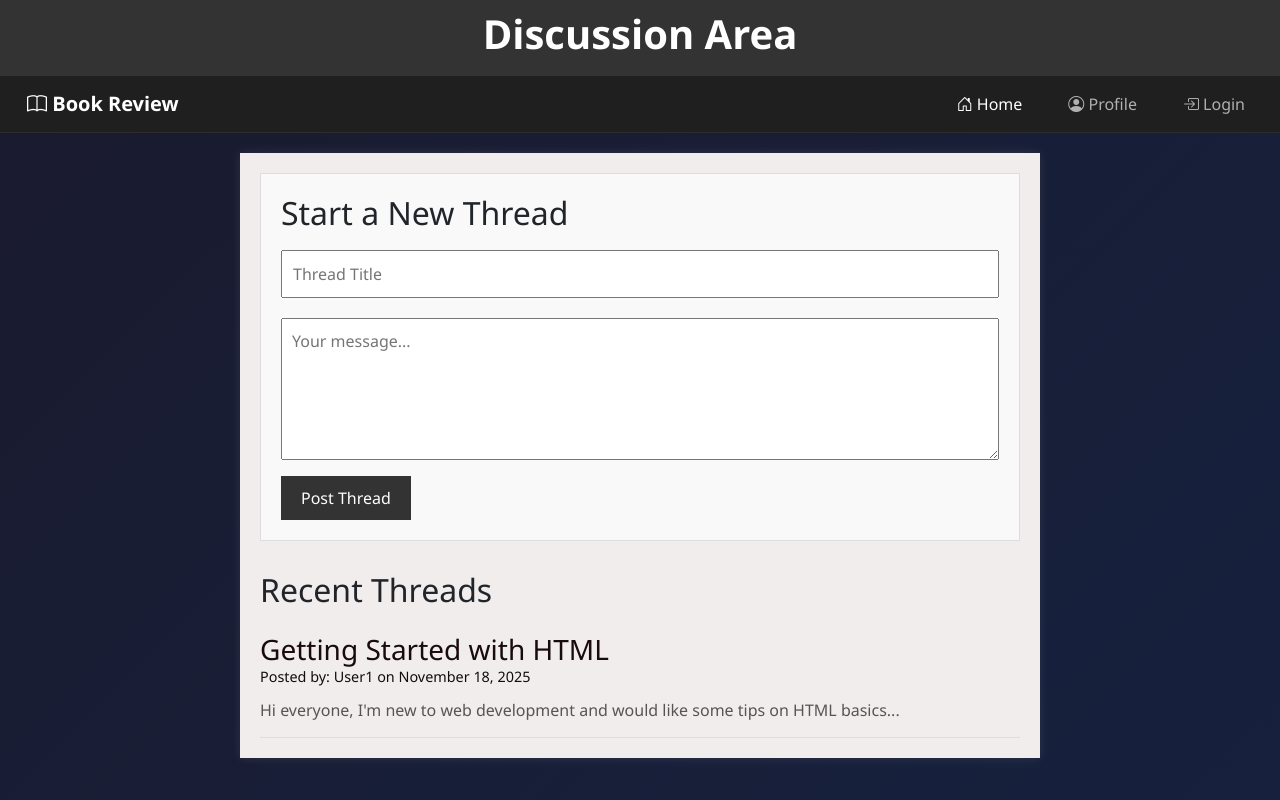
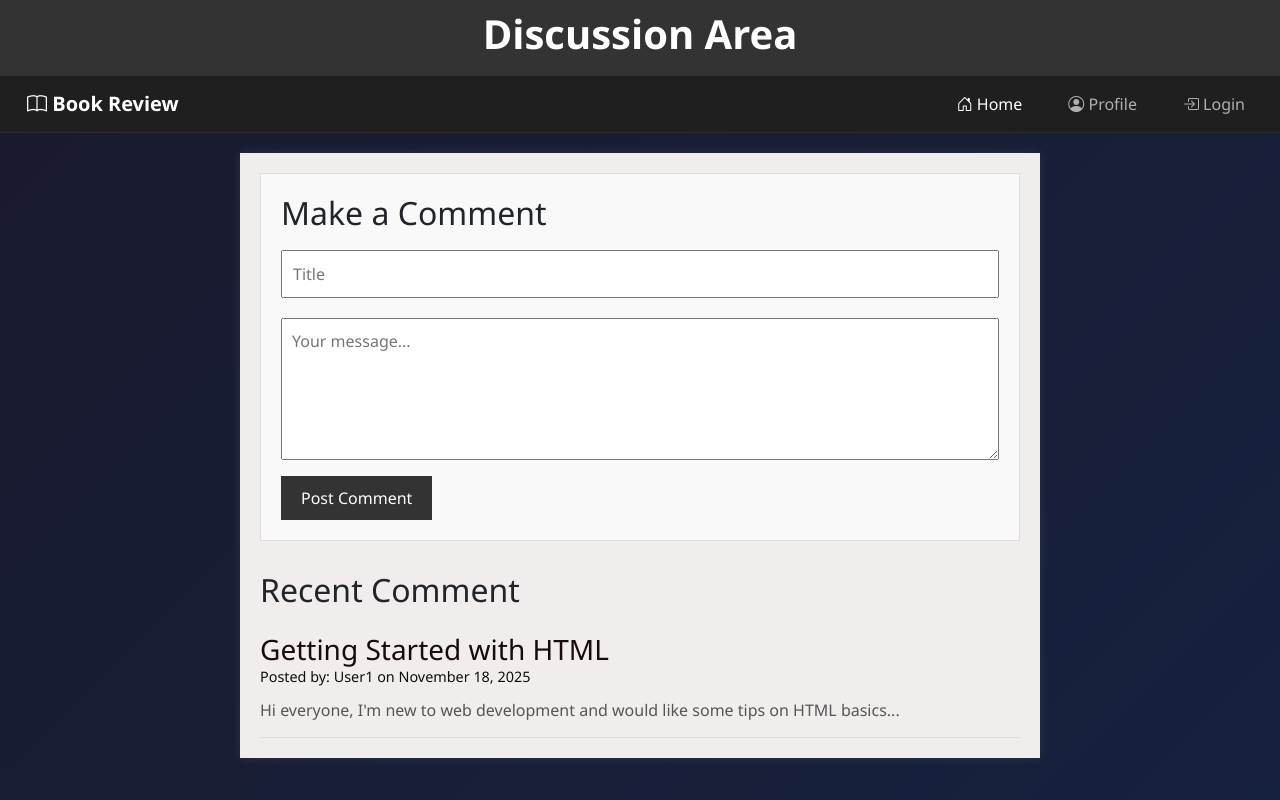
Before and after one commit to XRonaldXD/Book-Review-NodeJS, a website: page view/Discussionboard.html in a window 1280 px wide. Drawn offline with nearby package versions, Linux system fonts and the light colour scheme.

```diff
--- a/view/Discussionboard.html
+++ b/view/Discussionboard.html
@@ -95,16 +95,16 @@
 
     <div class="container">
         <section id="new" class="new-thread-form">
-            <h2>Start a New Thread</h2>
+            <h2>Make a Comment</h2>
             <form id="newThreadForm" action="#" method="post">
-                <input type="text" id="title" name="title" placeholder="Thread Title" required>
+                <input type="text" id="title" name="title" placeholder="Title" required>
                 <textarea id="content" name="content" rows="5" placeholder="Your message..." required></textarea>
-                <button type="submit">Post Thread</button>
+                <button type="submit">Post Comment</button>
             </form>
         </section>
 
         <section id="threads">
-            <h2>Recent Threads</h2>
+            <h2>Recent Comment</h2>
             <div class="thread">
                 <h3>Getting Started with HTML</h3>
                 <div class="thread-meta">Posted by: User1 on November 18, 2025</div>
```
Also changed, not shown: view/index.html (+0 -2 lines).
